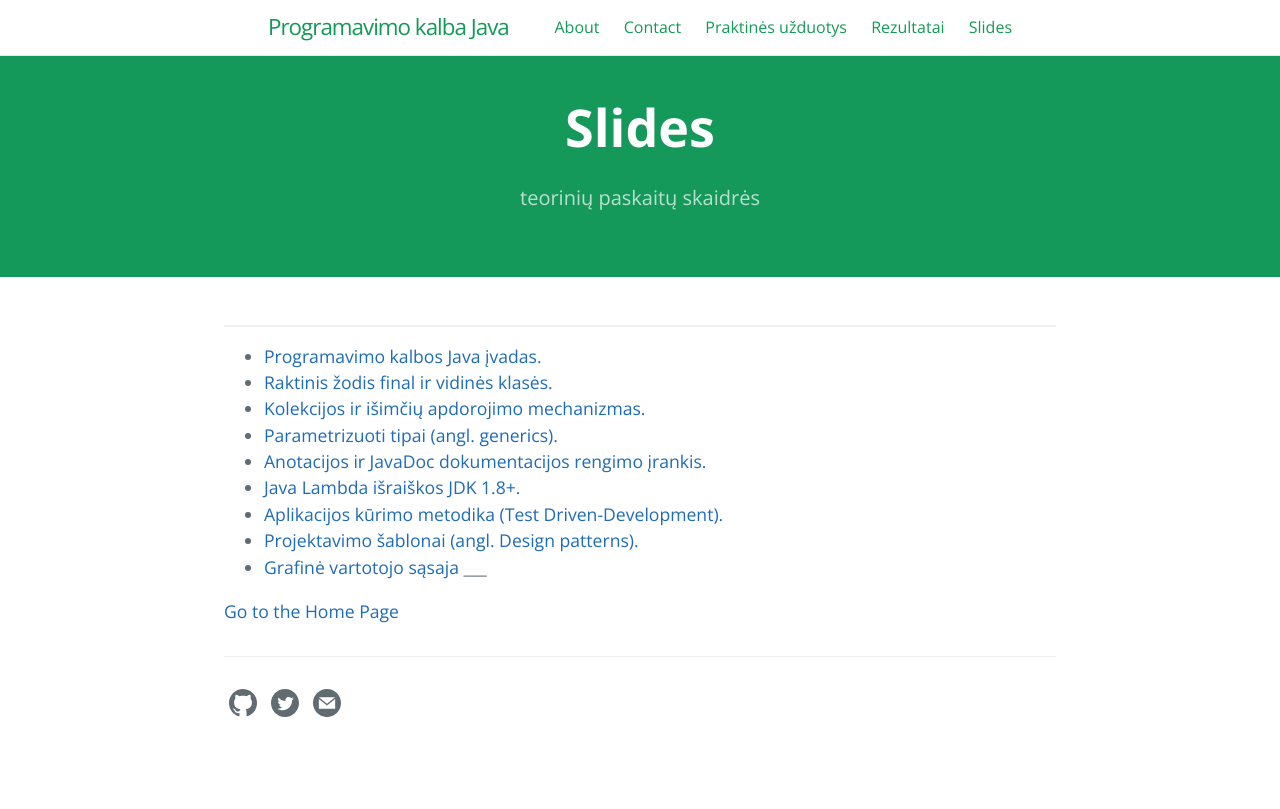
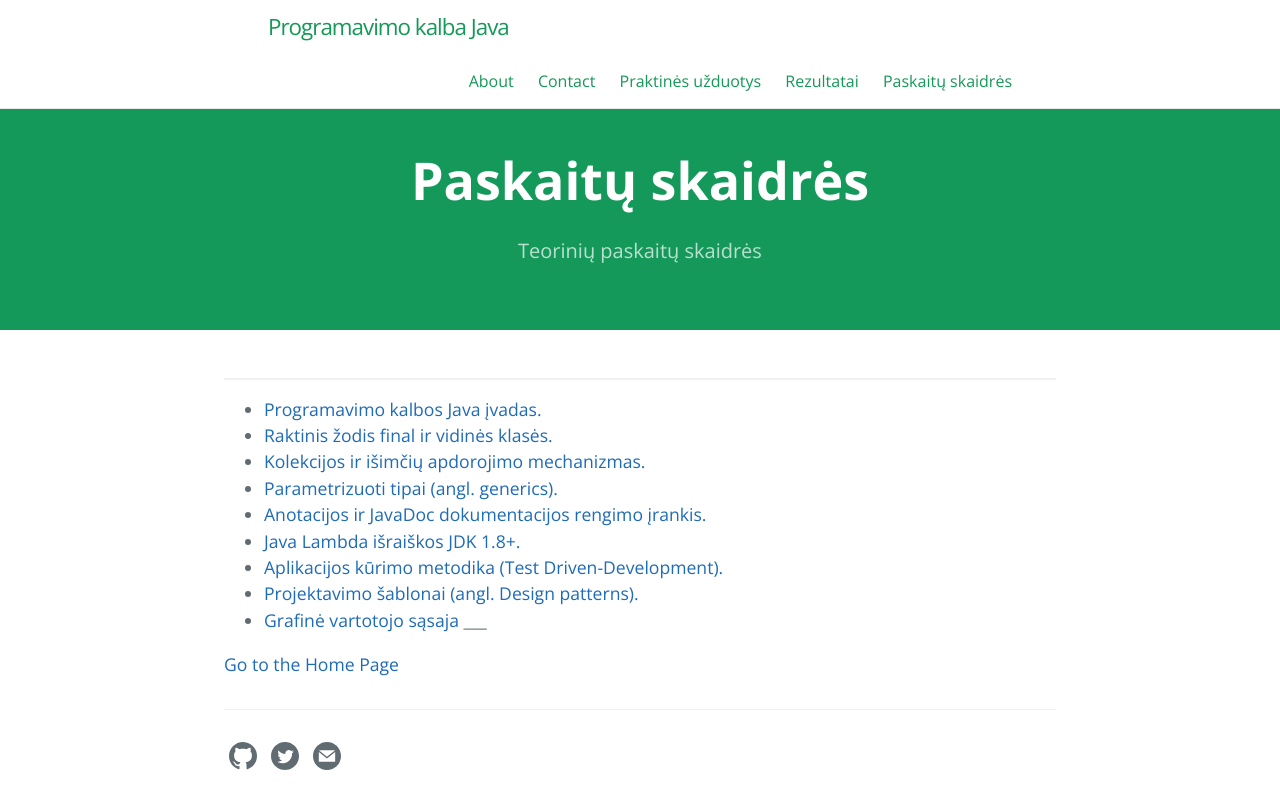
Before and after one commit to eif-courses/Java-Lecture-Notes, a Jekyll site: the page built from slides.md, in a window 1280 px wide. Shown: the top 809 px of the page. Built offline with Jekyll 4.4.1, drawn with Linux system fonts in a browser that asks for light colours.

Commit message:
Update slides.md

```diff
--- a/slides.md
+++ b/slides.md
@@ -1,7 +1,7 @@
 ---
 layout: page
-title: Slides
-tagline: teorinių paskaitų skaidrės
+title: Paskaitų skaidrės
+tagline: Teorinių paskaitų skaidrės
 permalink: /slides.html
 published: true
 ---
```
